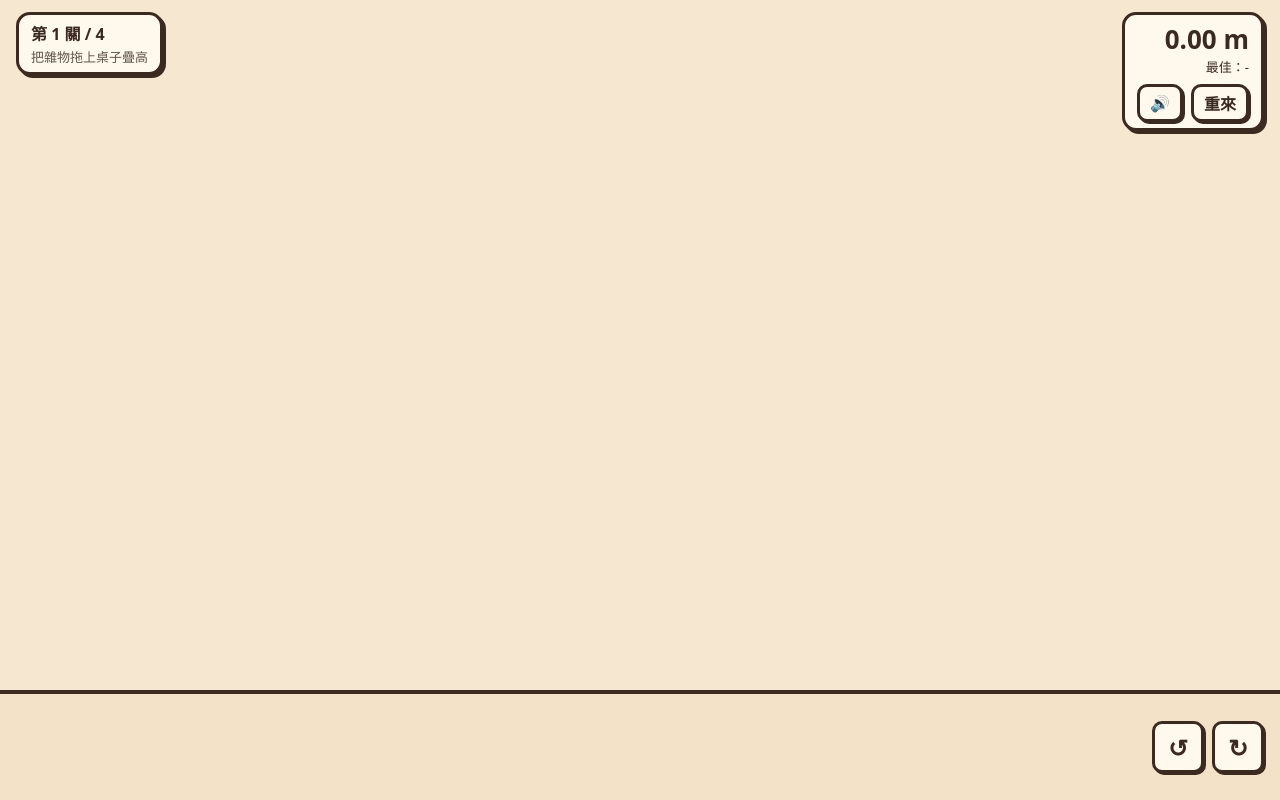
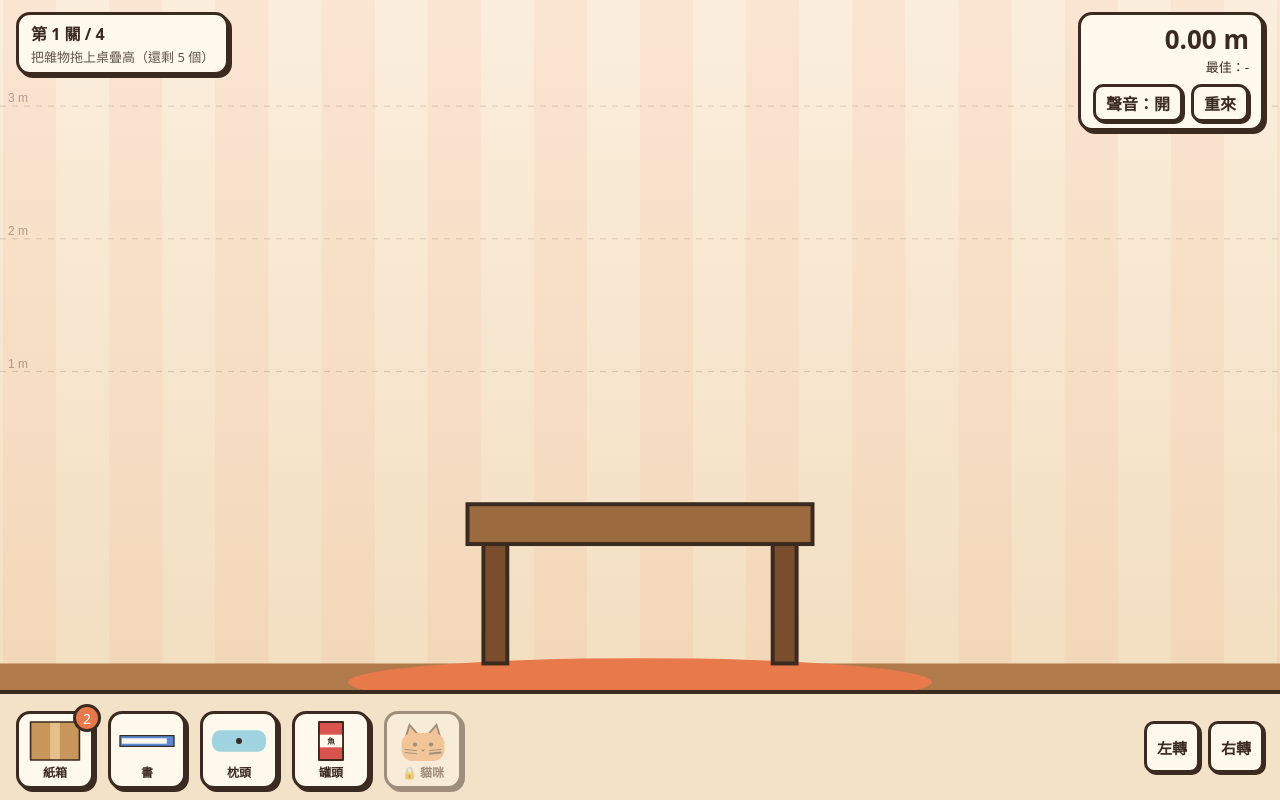
Before and after one commit to YiyiZhu7/cat-tower, a plain HTML site: page index.html in a window 1280 px wide. Drawn offline with nearby package versions, Linux system fonts and the light colour scheme.

Commit message:
修正開啟後畫面空白：托盤圖示的物品沒有標種類
另外讓地板顯示在畫面內，聲音與旋轉按鈕改用文字。

Co-Authored-By: Claude Opus 5.5 <noreply@anthropic.com>

```diff
--- a/index.html
+++ b/index.html
@@ -42,7 +42,7 @@
   .item.shake { animation: shake .35s; }
   @keyframes shake { 25% { transform: translateX(-6px); } 75% { transform: translateX(6px); } }
   #rotate { margin-left: auto; display: flex; gap: 8px; flex: 0 0 auto; }
-  #rotate button { width: 52px; height: 52px; font-size: 24px; padding: 0; }
+  #rotate button { width: 56px; height: 52px; font-size: 15px; padding: 0; }
 
   #result { position: fixed; inset: 0; display: none; align-items: center; justify-content: center; background: rgba(59,42,32,.35); }
   #result.show { display: flex; }
@@ -66,7 +66,7 @@
     <div id="height">0.00 m</div>
     <div id="best">最佳：-</div>
     <div class="btns">
-      <button id="soundBtn">🔊</button>
+      <button id="soundBtn">聲音：開</button>
       <button id="resetBtn">重來</button>
     </div>
   </div>
@@ -75,8 +75,8 @@
 <div id="tray">
   <div id="items" style="display:flex;gap:14px;padding-top:6px"></div>
   <div id="rotate">
-    <button id="rotL" title="逆時針 (Q)">↺</button>
-    <button id="rotR" title="順時針 (E)">↻</button>
+    <button id="rotL" title="逆時針 (Q)">左轉</button>
+    <button id="rotR" title="順時針 (E)">右轉</button>
   </div>
 </div>
 
@@ -142,8 +142,10 @@ const STAGES = [
   { tableW: 170, items: { ruler: 2, ball: 2, cheese: 1, pudding: 1, block: 1, can: 1, pillow: 1 }, stars: [1.4, 2.0, 2.6] },
   { tableW: 120, items: { box: 2, book: 2, ruler: 1, pillow: 1, can: 2, block: 1, ball: 1, cheese: 1, pudding: 1 }, stars: [2.0, 2.8, 3.6] },
 ];
+// 建立物品一律走這裡，順便標上種類（畫圖和回托盤都靠它）
+function makeItem(kind, x, y) { const b = ITEMS[kind].make(x, y); b.plugin.kind = kind; return b; }
 const PX_PER_M = 100;   // 100 像素 = 1 公尺
-const FLOOR_Y = 250;    // 地板高度：東西掉到這裡就回到托盤
+const FLOOR_Y = 120;    // 地板高度：東西掉到這裡就回到托盤
 const TRAY_H = 110;
 
 // ---------- 3. 遊戲狀態 ----------
@@ -211,8 +213,7 @@ function renderTray() {
       tray[kind]--;
       renderTray();
       const w = toWorld(e.clientX, e.clientY);
-      const body = ITEMS[kind].make(w.x, w.y);
-      body.plugin.kind = kind;
+      const body = makeItem(kind, w.x, w.y);
       Composite.add(world, body);
       grab(body, 0, 0, e.pointerId);
     });
@@ -224,7 +225,7 @@ function drawIcon(cv, kind) {
   const dpr = window.devicePixelRatio || 1;
   cv.width = 60 * dpr; cv.height = 44 * dpr;
   const c = cv.getContext('2d');
-  const body = ITEMS[kind].make(0, 0);
+  const body = makeItem(kind, 0, 0);
   const bw = body.bounds.max.x - body.bounds.min.x, bh = body.bounds.max.y - body.bounds.min.y + (kind === 'cat' ? 16 : 0);
   const s = Math.min(54 / bw, 38 / bh) * dpr;
   c.setTransform(s, 0, 0, s, cv.width / 2, cv.height / 2 + (kind === 'cat' ? 6 * dpr : 0));
@@ -306,7 +307,7 @@ $('resetBtn').onclick = () => startStage(stageIdx);
 $('retryBtn').onclick = () => startStage(stageIdx);
 $('nextBtn').onclick = () => startStage((stageIdx + 1) % STAGES.length);
 $('keepBtn').onclick = () => { $('result').classList.remove('show'); phase = 'build'; lockMeasure = true; };
-$('soundBtn').onclick = () => { soundOn = !soundOn; $('soundBtn').textContent = soundOn ? '🔊' : '🔇'; };
+$('soundBtn').onclick = () => { soundOn = !soundOn; $('soundBtn').textContent = soundOn ? '聲音：開' : '聲音：關'; };
 
 // ---------- 8. 每一格的遊戲規則 ----------
 function step() {
@@ -384,7 +385,7 @@ Events.on(engine, 'collisionStart', e => {
 });
 
 // ---------- 10. 鏡頭與繪圖 ----------
-function groundScreenY() { return innerHeight - TRAY_H - 60; }
+function groundScreenY() { return innerHeight - TRAY_H - (FLOOR_Y + 20) * cam.scale; }
 function toWorld(sx, sy) { return { x: (sx - innerWidth / 2) / cam.scale, y: (sy - groundScreenY()) / cam.scale }; }
 
 function updateCamera() {
```
